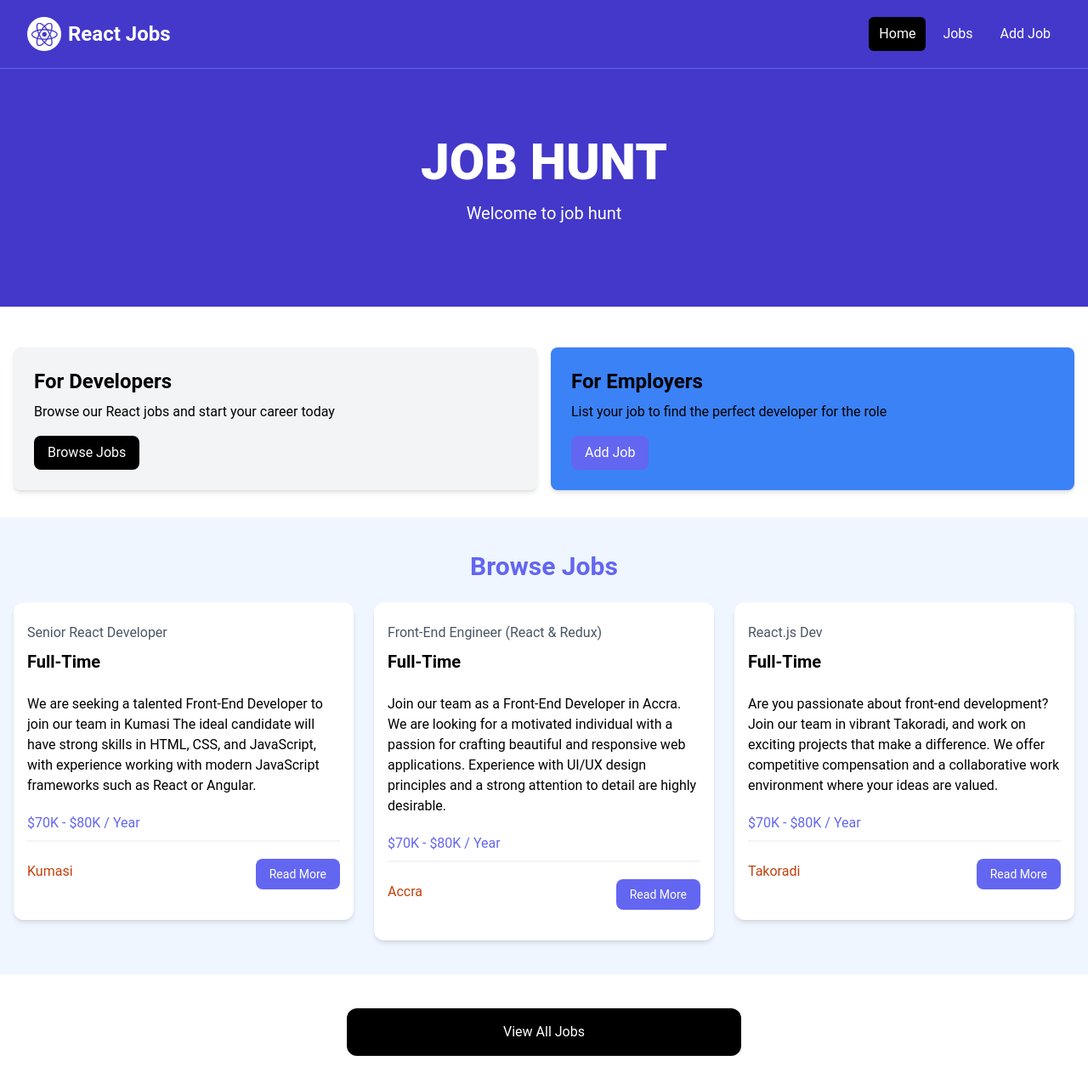
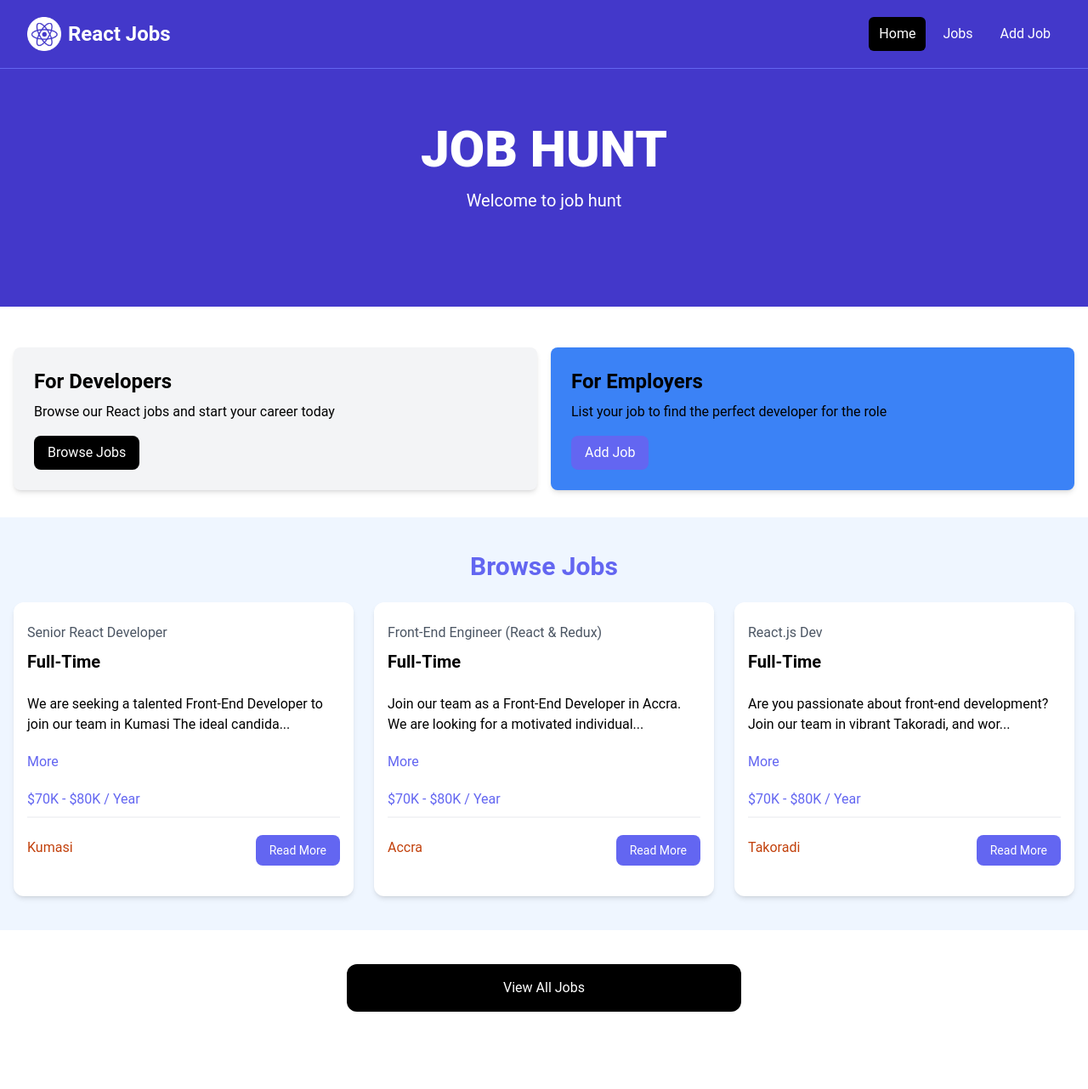
Before and after one commit to icechris/react-jobs, a React app: page / in a window 1280 px wide. Shown: the whole page at 85% size. After the commit the page ends 1231 px from the top, so only its background shows below. Built offline with nearby package versions, Linux system fonts and the light colour scheme; the HTML template or start-up script is replaced by a standard one.

Commit message:
added a button using a useState to toggle between if my description is more or less

```diff
--- a/src/App.jsx
+++ b/src/App.jsx
@@ -3,6 +3,7 @@ import Navbar from './components/Navbar';
 import Hero from './components/Hero';
 import HomeCards from './components/HomeCards'
 import JobListings from './components/jobListings';
+import ViewButton from './ViewButton';
 
 const App = () => {
   return (
@@ -11,19 +12,13 @@ const App = () => {
 
     < Hero  title = 'JOB HUNT' subtitle = 'Welcome to job hunt'/>
 
-    {/* <!-- Developers and Employers --> */}
+
     <HomeCards />
 
     <JobListings />
 
 
-    <section className="m-auto max-w-lg my-10 px-6">
-      <a
-        href="jobs.html"
-        className="block bg-black text-white text-center py-4 px-6 rounded-xl hover:bg-gray-700"
-        >View All Jobs</a
-      >
-    </section>
+    <ViewButton />
     </>
   )
 }
--- /dev/null
+++ b/src/ViewButton.jsx
@@ -0,0 +1,15 @@
+import React from 'react'
+
+const ViewButton = () => {
+  return (
+    <section className="m-auto max-w-lg my-10 px-6">
+      <a
+        href="jobs.html"
+        className="block bg-black text-white text-center py-4 px-6 rounded-xl hover:bg-gray-700"
+        >View All Jobs</a
+      >
+    </section>
+  )
+}
+
+export default ViewButton;
--- a/src/components/Hero.jsx
+++ b/src/components/Hero.jsx
@@ -5,7 +5,7 @@ const Hero = ({title ='wwww' , subtitle= 'subtitle'}) => {
     <div>
       <section className="bg-indigo-700 py-20 mb-4">
       <div
-        className="max-w-7xl mx-auto px-4 sm:px-6 lg:px-8 flex flex-col items-center"
+        className="max-w-7xl mx-auto px-4 sm:px-6 lg:px-8 flex flex-col items-center animate-bounce"
       >
         <div className="text-center">
           <h1
--- a/src/components/HomeCards.jsx
+++ b/src/components/HomeCards.jsx
@@ -5,7 +5,7 @@ const HomeCards = () => {
   return (
     <section className="py-4">
       <div className="container-xl lg:container m-auto">
-        <div className="grid grid-cols-1 md:grid-cols-2 gap-4 p-4 rounded-lg">
+        <div className="grid grid-cols-1 md:grid-cols-2 gap-4 p-4 rounded-lg ">
           <Card>
           <h2 className="text-2xl font-bold">For Developers</h2>
             <p className="mt-2 mb-4">
--- a/src/components/jobListing.jsx
+++ b/src/components/jobListing.jsx
@@ -1,6 +1,16 @@
-import React from 'react'
+import { useState } from 'react';
+import React from 'react';
+
 
 const jobListing = ({job}) => {
+        const [showFullDescription , setShowFullDescription] = useState(false);
+
+        let description = job.description;
+
+        if (!showFullDescription) {
+          description = description.substring(0, 90) + '...'
+        }
+
   return (
     <div>
       <div className="bg-white rounded-xl shadow-md relative">
@@ -11,8 +21,11 @@ const jobListing = ({job}) => {
               </div>
 
               <div className="mb-5">
-              {job.description}
+              {description}
+
+
               </div>
+              <button className="text-indigo-500 mb-5 hover:text-indigo-300">More</button>
 
               <h3 className="text-indigo-500 mb-2">{job.salary} / Year</h3>
 
```
